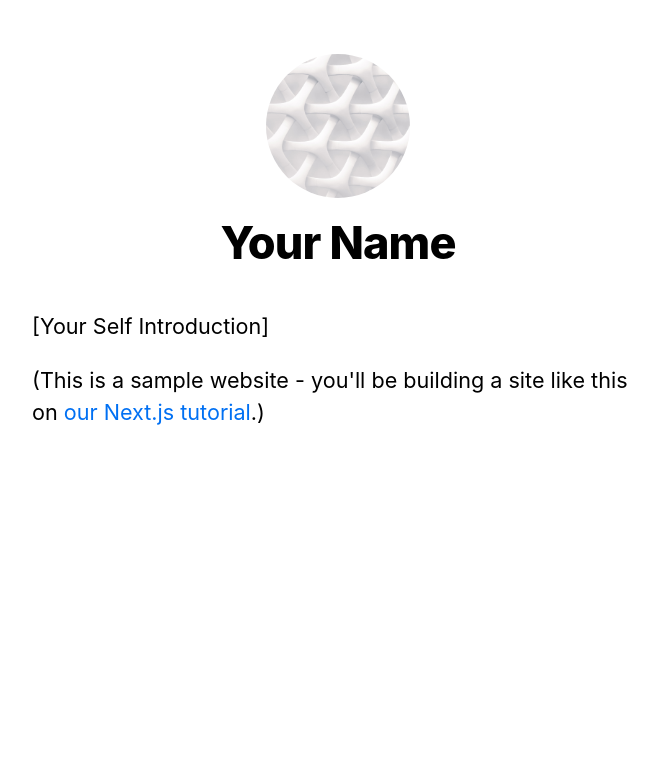
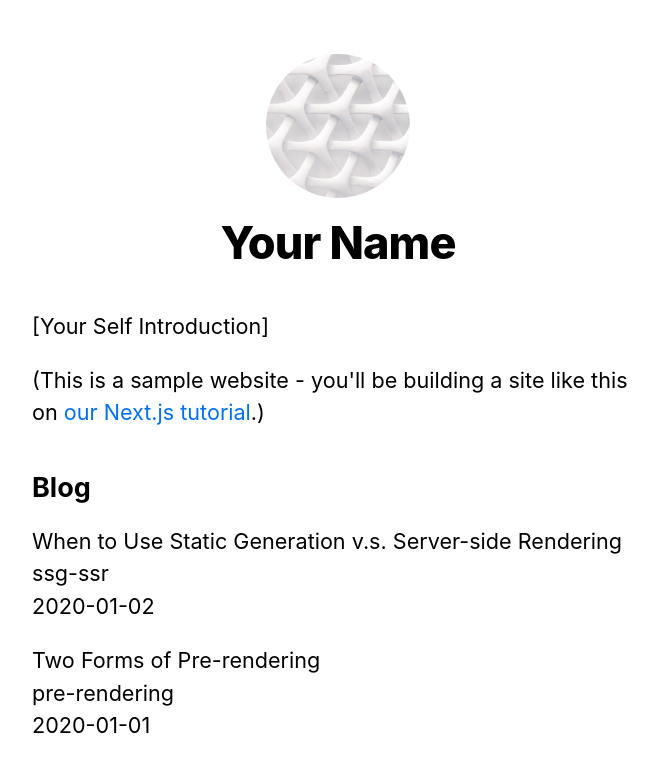
Before and after one commit to oikwsat/nextjs-blog, a Next.js app: page / in a window 1280 px wide. Shown: the top 772 px of the page, without its empty margins (302-960 px from the left). Built offline with nearby package versions, Linux system fonts and the light colour scheme.

Commit message:
Implement getStaticProps

```diff
--- /dev/null
+++ b/lib/posts.js
@@ -0,0 +1,35 @@
+import fs from 'fs'
+import path from 'path'
+import matter from 'gray-matter'
+
+const postsDirectory = path.join(process.cwd(), 'posts')
+
+export function getSortedPostsData() {
+  // /posts 配下のファイル名を取得する
+  const fileNames = fs.readdirSync(postsDirectory)
+  const allPostsData = fileNames.map(fileName => {
+    // id を取得するためにファイル名から ".md" を削除する
+    const id = fileName.replace(/\.md$/, '')
+
+    // マークダウンファイルを文字列として読み取る
+    const fullPath = path.join(postsDirectory, fileName)
+    const fileContents = fs.readFileSync(fullPath, 'utf8')
+
+    // 投稿のメタデータ部分を解析するために gray-matter を使う
+    const matterResult = matter(fileContents)
+
+    // データを id と合わせる
+    return {
+      id,
+      ...matterResult.data
+    }
+  })
+
+  return allPostsData.sort((a, b) => {
+      if (a.date < b.date) {
+        return 1
+      } else {
+        return -1
+      }
+  })
+}
--- a/package.json
+++ b/package.json
@@ -8,6 +8,7 @@
     "start": "next start"
   },
   "dependencies": {
+    "gray-matter": "^4.0.3",
     "next": "^10.0.0",
     "react": "17.0.1",
     "react-dom": "17.0.1"
--- a/pages/index.js
+++ b/pages/index.js
@@ -1,8 +1,9 @@
 import Head from 'next/head'
 import Layout, { siteTitle } from '../components/layout'
 import utilStyles from '../styles/utils.module.css'
+import { getSortedPostsData } from '../lib/posts'
 
-export default function Home() {
+export default function Home({ allPostsData }) {
   return (
     <Layout home>
       <Head>
@@ -15,6 +16,27 @@
           <a href="https://nextjs.org/learn">our Next.js tutorial</a>.)
         </p>
       </section>
+      <section className={`${utilStyles.headingMd} ${utilStyles.padding1px}`}>
+        <h2 className={utilStyles.headingLg}>Blog</h2>
+        <ul className={utilStyles.list}>
+          {allPostsData.map(({ id, date, title }) => (
+            <li className={utilStyles.listItem} key={id}>
+              {title}<br/>
+              {id}<br/>
+              {date}
+            </li>
+          ))}
+        </ul>
+      </section>
     </Layout>
   )
 }
+
+export async function getStaticProps() {
+  const allPostsData = getSortedPostsData()
+  return {
+    props: {
+      allPostsData
+    }
+  }
+}
```
Also changed, not shown: 1 other file (tests, documents, lock files or other folders).
